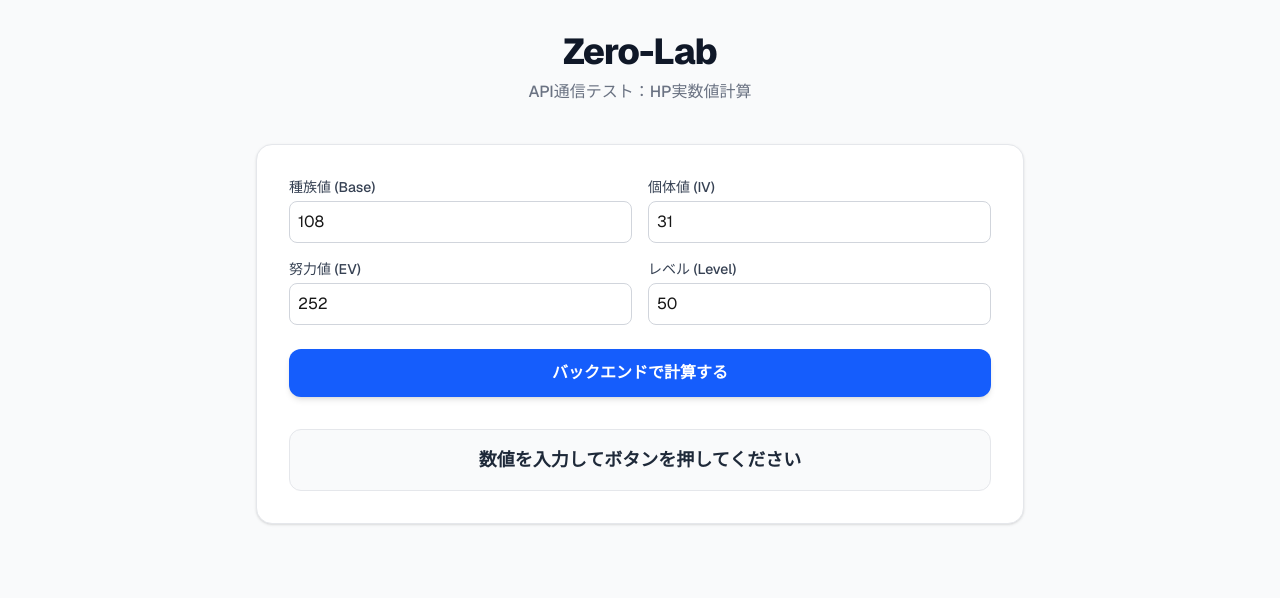
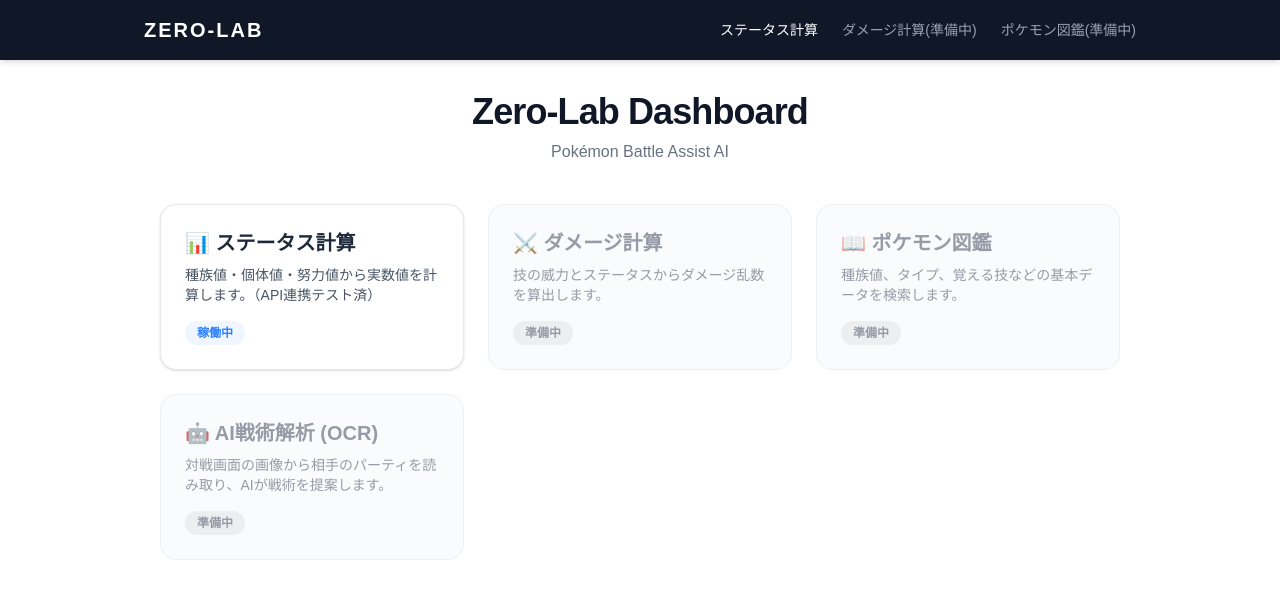
Before and after one commit to aloha-maker/Zero-Lab, a Next.js app in the folder frontend/: page / in a window 1280 px wide. Shown: the top 598 px of the page. Built offline with nearby package versions, Linux system fonts and the light colour scheme.

Commit message:
feat: add status page with backend API integration for HP calculation

```diff
--- a/frontend/app/layout.tsx
+++ b/frontend/app/layout.tsx
@@ -1,33 +1,48 @@
-import type { Metadata } from "next";
-import { Geist, Geist_Mono } from "next/font/google";
 import "./globals.css";
+import Link from "next/link";
 
-const geistSans = Geist({
-  variable: "--font-geist-sans",
-  subsets: ["latin"],
-});
-
-const geistMono = Geist_Mono({
-  variable: "--font-geist-mono",
-  subsets: ["latin"],
-});
-
-export const metadata: Metadata = {
-  title: "Create Next App",
-  description: "Generated by create next app",
+export const metadata = {
+  title: "Zero-Lab",
+  description: "Pokémon Battle Assist AI",
 };
 
 export default function RootLayout({
   children,
-}: Readonly<{
+}: {
   children: React.ReactNode;
-}>) {
+}) {
   return (
-    <html
-      lang="en"
-      className={`${geistSans.variable} ${geistMono.variable} h-full antialiased`}
-    >
-      <body className="min-h-full flex flex-col">{children}</body>
+    <html lang="ja">
+      <body className="bg-gray-50 min-h-screen flex flex-col font-sans">
+        {/* ▼▼▼ 全ページ共通のナビゲーションバー ▼▼▼ */}
+        <header className="bg-gray-900 text-white shadow-md">
+          <div className="max-w-5xl mx-auto px-4 py-4 flex justify-between items-center">
+            {/* 左側のロゴ（クリックでトップページへ） */}
+            <Link href="/" className="text-xl font-extrabold tracking-widest hover:text-blue-400 transition">
+              ZERO-LAB
+            </Link>
+
+            {/* 右側のメニューリンク群 */}
+            <nav className="flex gap-6 text-sm font-medium">
+              <Link href="/status" className="hover:text-blue-400 transition">
+                ステータス計算
+              </Link>
+              <Link href="/damage" className="hover:text-blue-400 transition text-gray-400">
+                ダメージ計算(準備中)
+              </Link>
+              <Link href="/pokedex" className="hover:text-blue-400 transition text-gray-400">
+                ポケモン図鑑(準備中)
+              </Link>
+            </nav>
+          </div>
+        </header>
+        {/* ▲▲▲ ナビゲーションバー ここまで ▲▲▲ */}
+
+        {/* 各ページの中身（page.tsx）がこの {children} の部分に差し込まれます */}
+        <div className="flex-1 max-w-5xl mx-auto w-full p-4 md:p-8">
+          {children}
+        </div>
+      </body>
     </html>
   );
 }
--- a/frontend/app/page.tsx
+++ b/frontend/app/page.tsx
@@ -1,98 +1,63 @@
-"use client";
-
-import { useState } from "react";
+import Link from "next/link";
 
 export default function Home() {
-  // 入力フォームの状態管理
-  const [base, setBase] = useState(108); // 種族値 (例: ガブリアス)
-  const [iv, setIv] = useState(31);      // 個体値
-  const [ev, setEv] = useState(252);     // 努力値
-  const [level, setLevel] = useState(50); // レベル
+  return (
+    <div className="space-y-8">
+      <header className="mb-10 text-center">
+        <h1 className="text-4xl font-extrabold text-gray-900 tracking-tight">Zero-Lab Dashboard</h1>
+        <p className="text-gray-500 mt-2 font-medium">Pokémon Battle Assist AI</p>
+      </header>
 
-  const [result, setResult] = useState<string | null>(null);
-  const [isLoading, setIsLoading] = useState(false);
+      {/* カードを並べるグリッド（PCでは3列、タブレットでは2列、スマホでは1列に自動調整） */}
+      <div className="grid grid-cols-1 md:grid-cols-2 lg:grid-cols-3 gap-6">
 
-  // 「計算する」ボタンが押されたときの処理
-  const handleCalculate = async () => {
-    setIsLoading(true);
-    setResult("バックエンドと通信中...");
+        {/* ▼▼ 機能カード：ステータス計算（稼働中） ▼▼ */}
+        <Link href="/status" className="block group h-full">
+          <div className="bg-white p-6 rounded-2xl shadow-sm border border-gray-200 hover:shadow-md hover:border-blue-300 transition h-full flex flex-col">
+            <h2 className="text-xl font-bold text-gray-800 mb-2 group-hover:text-blue-600 transition">📊 ステータス計算</h2>
+            <p className="text-sm text-gray-600 flex-grow">
+              種族値・個体値・努力値から実数値を計算します。（API連携テスト済）
+            </p>
+            <span className="mt-4 text-xs font-bold text-blue-500 bg-blue-50 py-1 px-3 rounded-full w-fit">
+              稼働中
+            </span>
+          </div>
+        </Link>
 
-    try {
-      // 環境変数があればそれを使い、なければローカル環境を使う
-      const API_URL = process.env.NEXT_PUBLIC_API_URL || "http://localhost:8000";
+        {/* ▼▼ 機能カード：ダメージ計算（準備中） ▼▼ */}
+        <div className="bg-gray-50 p-6 rounded-2xl border border-gray-200 opacity-70 h-full flex flex-col">
+          <h2 className="text-xl font-bold text-gray-500 mb-2">⚔️ ダメージ計算</h2>
+          <p className="text-sm text-gray-500 flex-grow">
+            技の威力とステータスからダメージ乱数を算出します。
+          </p>
+          <span className="mt-4 text-xs font-bold text-gray-500 bg-gray-200 py-1 px-3 rounded-full w-fit">
+            準備中
+          </span>
+        </div>
 
-      // 魔法の電話線：PythonのバックエンドへJSONデータを送信！
-      const response = await fetch(`${API_URL}/api/calculate`, {
-        method: "POST",
-        headers: {
-          "Content-Type": "application/json",
-        },
-        body: JSON.stringify({
-          base: base,
-          iv: iv,
-          ev: ev,
-          level: level
-        }),
-      });
+        {/* ▼▼ 機能カード：ポケモン図鑑（準備中） ▼▼ */}
+        <div className="bg-gray-50 p-6 rounded-2xl border border-gray-200 opacity-70 h-full flex flex-col">
+          <h2 className="text-xl font-bold text-gray-500 mb-2">📖 ポケモン図鑑</h2>
+          <p className="text-sm text-gray-500 flex-grow">
+            種族値、タイプ、覚える技などの基本データを検索します。
+          </p>
+          <span className="mt-4 text-xs font-bold text-gray-500 bg-gray-200 py-1 px-3 rounded-full w-fit">
+            準備中
+          </span>
+        </div>
 
-      const data = await response.json();
-      if (data.status === "success") {
-        setResult(data.message);
-      } else {
-        setResult("エラーが発生しました: " + data.message);
-      }
-    } catch (error) {
-      console.error("Error:", error);
-      setResult("サーバーとの通信に失敗しました。Dockerコンテナは起動していますか？");
-    } finally {
-      setIsLoading(false);
-    }
-  };
+        {/* ▼▼ 今後追加予定：AI解析（準備中） ▼▼ */}
+        <div className="bg-gray-50 p-6 rounded-2xl border border-gray-200 opacity-70 h-full flex flex-col">
+          <h2 className="text-xl font-bold text-gray-500 mb-2">🤖 AI戦術解析 (OCR)</h2>
+          <p className="text-sm text-gray-500 flex-grow">
+            対戦画面の画像から相手のパーティを読み取り、AIが戦術を提案します。
+          </p>
+          <span className="mt-4 text-xs font-bold text-gray-500 bg-gray-200 py-1 px-3 rounded-full w-fit">
+            準備中
+          </span>
+        </div>
 
-  return (
-    <main className="min-h-screen bg-gray-50 p-8 font-sans">
-      <div className="max-w-3xl mx-auto">
-        <header className="mb-10 text-center">
-          <h1 className="text-4xl font-extrabold text-gray-900 tracking-tight">Zero-Lab</h1>
-          <p className="text-gray-500 mt-2 font-medium">API通信テスト：HP実数値計算</p>
-        </header>
-
-        <div className="bg-white p-8 rounded-2xl shadow-sm border border-gray-200">
-          <div className="grid grid-cols-2 gap-4 mb-6">
-            <div>
-              <label className="block text-sm font-medium text-gray-700 mb-1">種族値 (Base)</label>
-              <input type="number" value={base} onChange={(e) => setBase(Number(e.target.value))} className="w-full border border-gray-300 rounded-lg p-2" />
-            </div>
-            <div>
-              <label className="block text-sm font-medium text-gray-700 mb-1">個体値 (IV)</label>
-              <input type="number" value={iv} max={31} onChange={(e) => setIv(Number(e.target.value))} className="w-full border border-gray-300 rounded-lg p-2" />
-            </div>
-            <div>
-              <label className="block text-sm font-medium text-gray-700 mb-1">努力値 (EV)</label>
-              <input type="number" value={ev} max={252} step={4} onChange={(e) => setEv(Number(e.target.value))} className="w-full border border-gray-300 rounded-lg p-2" />
-            </div>
-            <div>
-              <label className="block text-sm font-medium text-gray-700 mb-1">レベル (Level)</label>
-              <input type="number" value={level} max={100} onChange={(e) => setLevel(Number(e.target.value))} className="w-full border border-gray-300 rounded-lg p-2" />
-            </div>
-          </div>
-
-          <button
-            onClick={handleCalculate}
-            disabled={isLoading}
-            className="w-full bg-blue-600 text-white px-6 py-3 rounded-xl font-bold hover:bg-blue-700 transition shadow-md disabled:opacity-50"
-          >
-            {isLoading ? "通信中..." : "バックエンドで計算する"}
-          </button>
-
-          {/* 結果表示エリア */}
-          <div className="mt-8 p-4 bg-gray-50 rounded-xl border border-gray-200 text-center">
-            <p className="text-lg font-bold text-gray-800">
-              {result || "数値を入力してボタンを押してください"}
-            </p>
-          </div>
-        </div>
       </div>
-    </main>
+    </div>
   );
 }
--- /dev/null
+++ b/frontend/app/status/page.tsx
@@ -0,0 +1,98 @@
+"use client";
+
+import { useState } from "react";
+
+export default function Home() {
+    // 入力フォームの状態管理
+    const [base, setBase] = useState(108); // 種族値 (例: ガブリアス)
+    const [iv, setIv] = useState(31);      // 個体値
+    const [ev, setEv] = useState(252);     // 努力値
+    const [level, setLevel] = useState(50); // レベル
+
+    const [result, setResult] = useState<string | null>(null);
+    const [isLoading, setIsLoading] = useState(false);
+
+    // 「計算する」ボタンが押されたときの処理
+    const handleCalculate = async () => {
+        setIsLoading(true);
+        setResult("バックエンドと通信中...");
+
+        try {
+            // 環境変数があればそれを使い、なければローカル環境を使う
+            const API_URL = process.env.NEXT_PUBLIC_API_URL || "http://localhost:8000";
+
+            // 魔法の電話線：PythonのバックエンドへJSONデータを送信！
+            const response = await fetch(`${API_URL}/api/calculate`, {
+                method: "POST",
+                headers: {
+                    "Content-Type": "application/json",
+                },
+                body: JSON.stringify({
+                    base: base,
+                    iv: iv,
+                    ev: ev,
+                    level: level
+                }),
+            });
+
+            const data = await response.json();
+            if (data.status === "success") {
+                setResult(data.message);
+            } else {
+                setResult("エラーが発生しました: " + data.message);
+            }
+        } catch (error) {
+            console.error("Error:", error);
+            setResult("サーバーとの通信に失敗しました。Dockerコンテナは起動していますか？");
+        } finally {
+            setIsLoading(false);
+        }
+    };
+
+    return (
+        <main className="min-h-screen bg-gray-50 p-8 font-sans">
+            <div className="max-w-3xl mx-auto">
+                <header className="mb-10 text-center">
+                    <h1 className="text-4xl font-extrabold text-gray-900 tracking-tight">Zero-Lab</h1>
+                    <p className="text-gray-500 mt-2 font-medium">API通信テスト：HP実数値計算</p>
+                </header>
+
+                <div className="bg-white p-8 rounded-2xl shadow-sm border border-gray-200">
+                    <div className="grid grid-cols-2 gap-4 mb-6">
+                        <div>
+                            <label className="block text-sm font-medium text-gray-700 mb-1">種族値 (Base)</label>
+                            <input type="number" value={base} onChange={(e) => setBase(Number(e.target.value))} className="w-full border border-gray-300 rounded-lg p-2" />
+                        </div>
+                        <div>
+                            <label className="block text-sm font-medium text-gray-700 mb-1">個体値 (IV)</label>
+                            <input type="number" value={iv} max={31} onChange={(e) => setIv(Number(e.target.value))} className="w-full border border-gray-300 rounded-lg p-2" />
+                        </div>
+                        <div>
+                            <label className="block text-sm font-medium text-gray-700 mb-1">努力値 (EV)</label>
+                            <input type="number" value={ev} max={252} step={4} onChange={(e) => setEv(Number(e.target.value))} className="w-full border border-gray-300 rounded-lg p-2" />
+                        </div>
+                        <div>
+                            <label className="block text-sm font-medium text-gray-700 mb-1">レベル (Level)</label>
+                            <input type="number" value={level} max={100} onChange={(e) => setLevel(Number(e.target.value))} className="w-full border border-gray-300 rounded-lg p-2" />
+                        </div>
+                    </div>
+
+                    <button
+                        onClick={handleCalculate}
+                        disabled={isLoading}
+                        className="w-full bg-blue-600 text-white px-6 py-3 rounded-xl font-bold hover:bg-blue-700 transition shadow-md disabled:opacity-50"
+                    >
+                        {isLoading ? "通信中..." : "バックエンドで計算する"}
+                    </button>
+
+                    {/* 結果表示エリア */}
+                    <div className="mt-8 p-4 bg-gray-50 rounded-xl border border-gray-200 text-center">
+                        <p className="text-lg font-bold text-gray-800">
+                            {result || "数値を入力してボタンを押してください"}
+                        </p>
+                    </div>
+                </div>
+            </div>
+        </main>
+    );
+}
```
